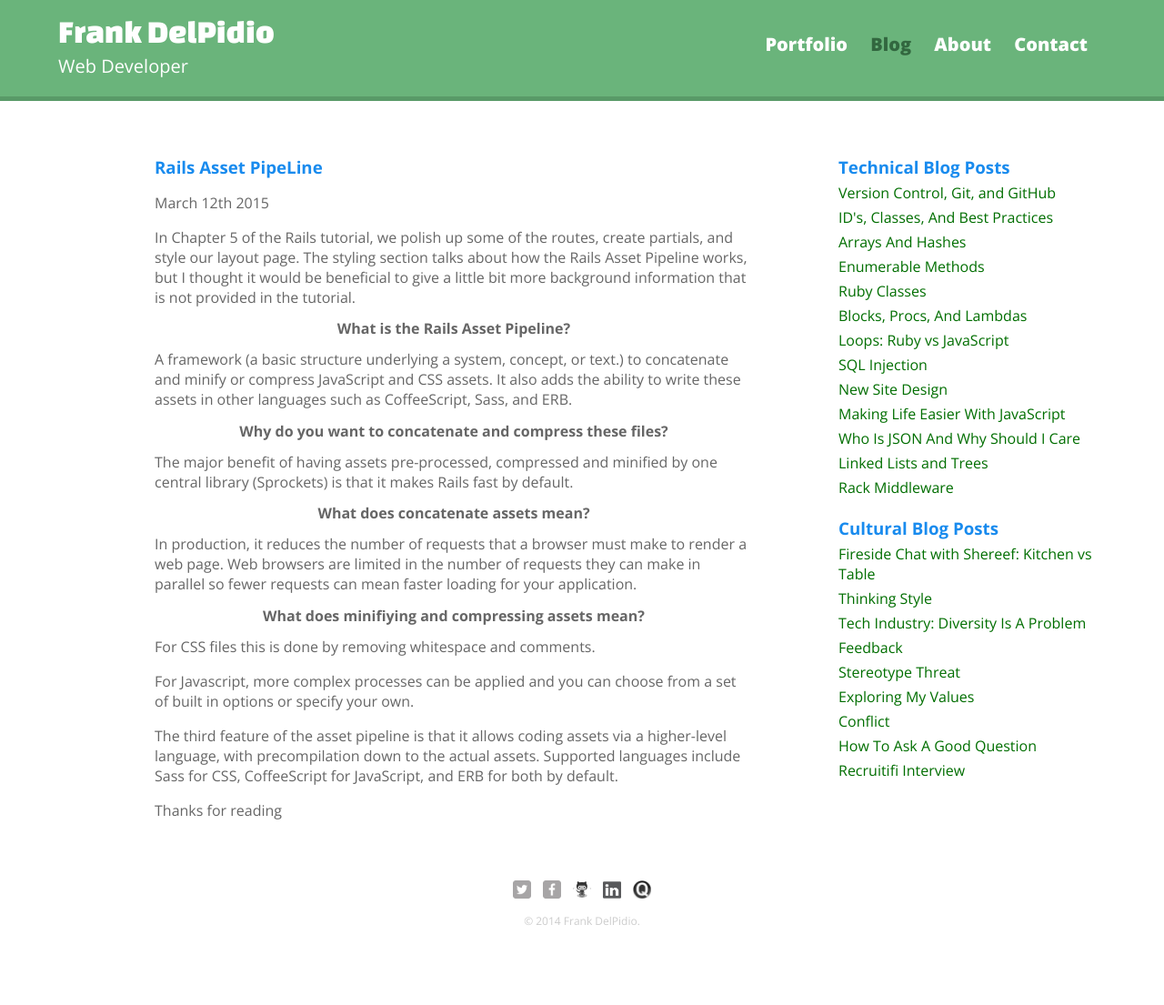
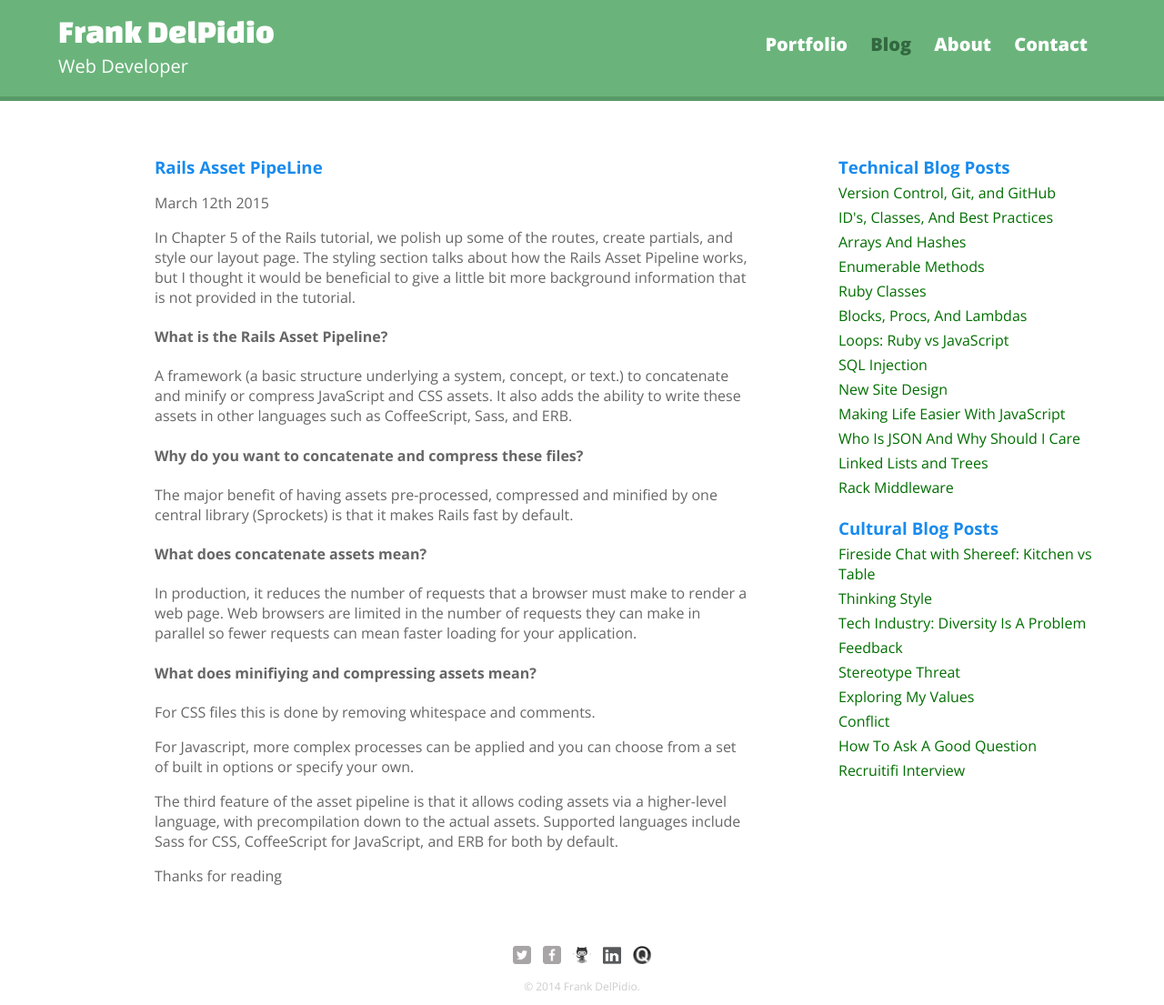
Before and after one commit to fdel15/fdel15.github.io, a Jekyll site: the page blog/rails_asset_pipeline.html, which Jekyll copies as it is, in a window 1280 px wide. Shown: the whole page at 91% size. Built offline with Jekyll 4.4.1, drawn with Linux system fonts in a browser that asks for light colours; before the commit the page ends 1033 px from its top, so only the background shows below that.

Commit message:
update styling

```diff
--- a/css/main.css
+++ b/css/main.css
@@ -282,7 +282,7 @@
   margin: 0 5%;
 }
 
-.gps1-2 h3, h4 {
+.gps1-2 {
   text-align: center;
   line-height: 25%;
   font-weight: bold;
```
